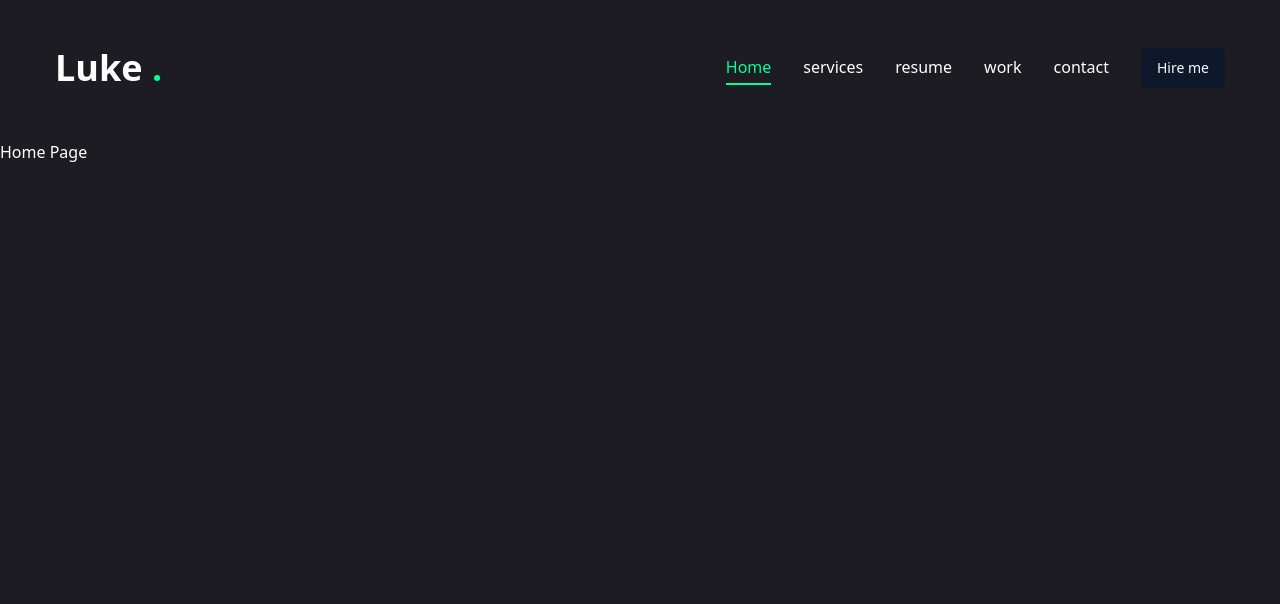
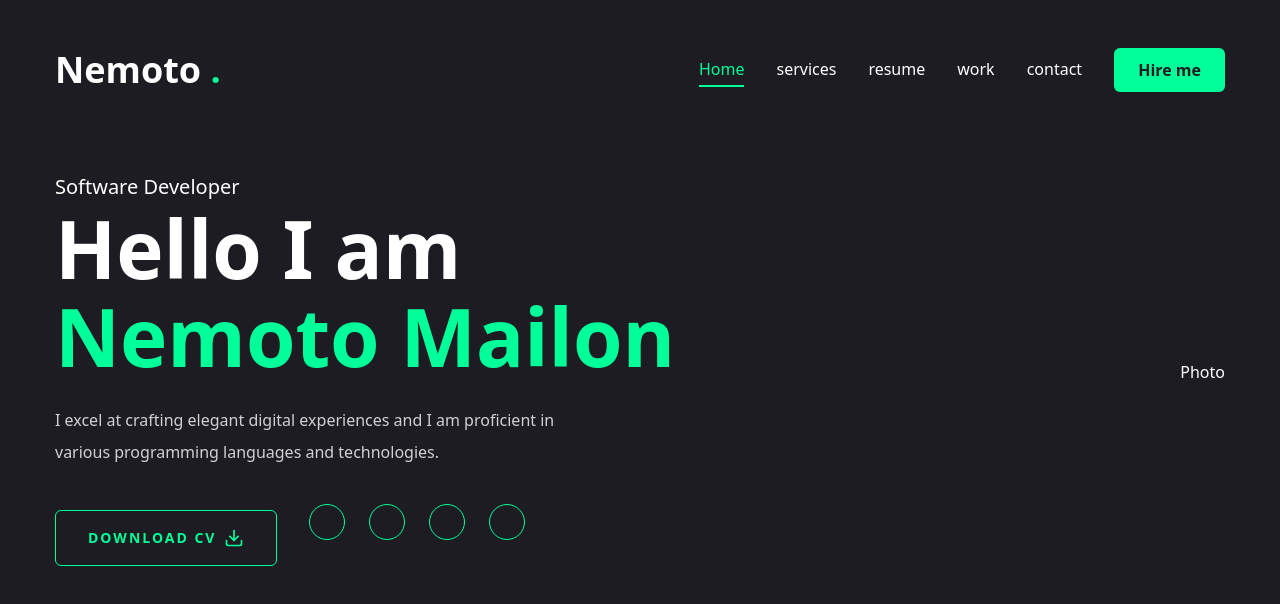
Before and after one commit to Maylon-tech/devPort, a Next.js app: page / in a window 1280 px wide. Shown: the top 604 px of the page. Built offline with nearby package versions, Linux system fonts and the light colour scheme.

Commit message:
starting developing hero section

```diff
--- a/package.json
+++ b/package.json
@@ -22,6 +22,7 @@
     "next": "14.2.3",
     "react": "^18",
     "react-dom": "^18",
+    "react-icons": "^5.5.0",
     "tailwind-merge": "^2.3.0",
     "tailwindcss-animate": "^1.0.7"
   },
--- a/src/app/globals.css
+++ b/src/app/globals.css
@@ -6,4 +6,16 @@
   body {
     @apply font-primary bg-primary text-white leading-loose;
   }
+
+  .h1 {
+    @apply text-[48px] xl:text-[80px] leading-[1.1] font-semibold;
+  }
+
+  .h2 {
+    @apply text-[36px] xl:text-[48px] leading-[1.1] font-semibold;
+  }
+
+  .h3 {
+    @apply text-[20px] xl:text-[24px] leading-[1.1] font-semibold;
+  }
 }
--- a/src/app/page.tsx
+++ b/src/app/page.tsx
@@ -1,9 +1,44 @@
 
+import Socials from '@/components/Socials'
+import { Button } from '@/components/ui/button'
+import { FiDownload } from 'react-icons/fi'
 
 export default function Home() {
   return (
-    <main>
-      <h1>Home Page</h1>
-    </main>
+    <section className="h-full">
+      <div className="container mx-auto h-full">
+        <div className="flex flex-col xl:flex-row items-center justify-between xl:pt-8 xl:pb-24">
+
+          <div className='text-center xl:text-left'>
+            <span className='text-xl'>Software Developer</span>
+            <h1 className="h1 mb-6">
+              Hello I am <br /> <span className='text-accent'>Nemoto Mailon</span>
+            </h1>
+            <p className="max-w-[500px] mb-9 text-white/80">
+              I excel at crafting elegant digital experiences and I am proficient in various programming languages and technologies.
+            </p>
+            {/* btn and socials */}
+            <div className="flex flex-col xl:flex-row items-center gap-8">
+              <Button
+                variant="outline"
+                size="lg"
+                className='uppercase flex items-center gap-2'
+              >
+                <span>Download CV</span>
+                <FiDownload className='text-xl' />
+              </Button>
+              <div className="mb-8 xl: mb-0">
+                <Socials
+                  containerStyles="flex gap-6"
+                  iconStyles="w-9 h-9 border border-accent rounded-full flex justify-center items-center text-accent text-base hover:bg-accent hover:
+                  text-primary hover:transition-all duration-300"
+                />
+              </div>
+            </div>
+          </div>
+          <div>Photo</div>
+        </div>
+      </div>
+    </section>
   )
 }
--- a/src/components/Header.tsx
+++ b/src/components/Header.tsx
@@ -1,6 +1,7 @@
 import Link from "next/link"
 import Nav from "./Nav"
 import { Button } from "./ui/button"
+import MobileNav from "./MobileNav"
 
 const Header = () => {
   return (
@@ -9,7 +10,7 @@ const Header = () => {
         {/* LOGO */}
         <Link href="/">
           <h1 className="text-4xl font-semibold">
-            Luke <span className="text-accent">.</span>
+            Nemoto <span className="text-accent">.</span>
           </h1>
         </Link>
 
@@ -21,6 +22,10 @@ const Header = () => {
           </Link>
         </div>
 
+        {/* Mobile Nav */}
+        <div className="xl:hidden">
+          <MobileNav />
+        </div>
 
       </div>
     </header>
--- /dev/null
+++ b/src/components/MobileNav.tsx
@@ -0,0 +1,72 @@
+"use client"
+
+import { Sheet, SheetContent, SheetTrigger } from '@/components/ui/sheet'
+import { usePathname } from 'next/navigation'
+import Link from 'next/link'
+import { CiMenuFries } from 'react-icons/ci'
+import { link } from 'fs'
+
+const links = [
+    {
+        name: "home",
+        path: "/"
+      },
+      {
+        name: "services",
+        path: "/services"
+      },
+      {
+        name: "resume",
+        path: "/resume"
+      },
+      {
+        name: "work",
+        path: "/work"
+      },
+      {
+        name: "contact",
+        path: "/contact"
+      },
+]
+
+const MobileNav = () => {
+    const pathname = usePathname()
+
+  return (
+    <Sheet>
+      <SheetTrigger className="flex justify-center items-center">
+        <CiMenuFries className="text-[32px] text-accent" />
+          </SheetTrigger>
+          <SheetContent>
+              {/* logo */}
+              <div className='mt-32 mb-40 text-center text-2xl'>
+                  <Link href="/">
+                      <h1 className="text-4xl font-semibold">
+                      Nemoto <span className="text-accent">.</span></h1></Link>
+              </div>
+              {/* nav */}
+              <div className="flex flex-col justify-center items-center gap-8">
+                  {
+                      links.map((link, index) => {
+                          return (
+                              <Link
+                                href={link.path}
+                                key={index}
+                                  className={`${
+                                    link.path === pathname && "text-accent border-2 border-accent"
+                                } text-xl capitalize hover:text-accent transition-all`}
+                              >
+                                  { link.name }
+                              </Link>
+                          )
+                      })
+                  }
+              </div>
+
+
+          </SheetContent>
+    </Sheet>
+  )
+}
+
+export default MobileNav
--- /dev/null
+++ b/src/components/Socials.tsx
@@ -0,0 +1,38 @@
+import Link from "next/link"
+
+import {
+    FaGithub,
+    FaLinkedinIn,
+    FaYoutube,
+    FaTwitter
+} from 'react-icons/fa'
+
+const socials = [
+    { icon: <FaGithub />, path: "" },
+    { icon: <FaLinkedinIn />, path: "" },
+    { icon: <FaYoutube />, path: "" },
+    { icon: <FaTwitter/>, path: "" },
+]
+
+
+const Socials = ({ containerStyles, iconStyles }:any) => {
+  return (
+    <div className={containerStyles}>
+      {
+        socials.map((item, index) => {
+            return (
+                <Link
+                    key={index}
+                    href={item.path}
+                    className={iconStyles}
+                >
+                    {item.icon}
+                </Link>
+            )
+        })
+      }
+    </div>
+  )
+}
+
+export default Socials
--- a/src/components/StairTransition.tsx
+++ b/src/components/StairTransition.tsx
@@ -13,6 +13,15 @@ const StairTransition = () => {
         <div className="h-screen w-screen fixed top-0 left-0 right-0 pointer-events-none z-40 flex">
             <Stairs />
         </div>
+
+        <motion.div
+          className="h-screen w-screen fixed bg-primary top-0 pointer-events-none"
+          initial={{ opacity: 1 }}
+          animate={{
+            opacity: 0,
+            transition: { delay: 1, duration: 0.4, ease: "easeInOut" }
+          }}
+        />
       </div>
     </AnimatePresence>
   )
--- a/src/components/Stairs.tsx
+++ b/src/components/Stairs.tsx
@@ -1,4 +1,4 @@
-import { animate, motion } from 'framer-motion'
+import { motion, animate } from 'framer-motion'
 
 // variants
 const stairAnimation = {
@@ -15,7 +15,7 @@ const stairAnimation = {
 
 
 // Calculate the reverse index for staggred delay
-const reverseIndex = (index) => {
+const reverseIndex = (index:any) => {
     const totalSteps = 6
     return totalSteps - index - 1
 }
--- a/src/components/ui/button.tsx
+++ b/src/components/ui/button.tsx
@@ -5,25 +5,18 @@ import { cva, type VariantProps } from "class-variance-authority"
 import { cn } from "@/lib/utils"
 
 const buttonVariants = cva(
-  "inline-flex items-center justify-center whitespace-nowrap rounded-md text-sm font-medium ring-offset-white transition-colors focus-visible:outline-none focus-visible:ring-2 focus-visible:ring-slate-950 focus-visible:ring-offset-2 disabled:pointer-events-none disabled:opacity-50 dark:ring-offset-slate-950 dark:focus-visible:ring-slate-300",
+  "inline-flex items-center justify-center whitespace-nowrap rounded-md text-base font-semibold ring-offset-white transition-colors",
   {
     variants: {
       variant: {
-        default: "bg-slate-900 text-slate-50 hover:bg-slate-900/90 dark:bg-slate-50 dark:text-slate-900 dark:hover:bg-slate-50/90",
-        destructive:
-          "bg-red-500 text-slate-50 hover:bg-red-500/90 dark:bg-red-900 dark:text-slate-50 dark:hover:bg-red-900/90",
-        outline:
-          "border border-slate-200 bg-white hover:bg-slate-100 hover:text-slate-900 dark:border-slate-800 dark:bg-slate-950 dark:hover:bg-slate-800 dark:hover:text-slate-50",
-        secondary:
-          "bg-slate-100 text-slate-900 hover:bg-slate-100/80 dark:bg-slate-800 dark:text-slate-50 dark:hover:bg-slate-800/80",
-        ghost: "hover:bg-slate-100 hover:text-slate-900 dark:hover:bg-slate-800 dark:hover:text-slate-50",
-        link: "text-slate-900 underline-offset-4 hover:underline dark:text-slate-50",
+        default: "bg-accent text-primary hover:bg-accent-hover",
+        primary: "bg-primary text-white",
+        outline: "border border-accent bg-transparent text-accent hover:bg-accent hover:text-primary",
       },
       size: {
-        default: "h-10 px-4 py-2",
-        sm: "h-9 rounded-md px-3",
-        lg: "h-11 rounded-md px-8",
-        icon: "h-10 w-10",
+        default: "h-[44px] px-6",
+        md: "h-[48px] px-6",
+        lg: "h-[56px] text-sm uppercase tracking-[2px] px-8",
       },
     },
     defaultVariants: {
--- a/src/components/ui/sheet.tsx
+++ b/src/components/ui/sheet.tsx
@@ -3,7 +3,7 @@
 import * as React from "react"
 import * as SheetPrimitive from "@radix-ui/react-dialog"
 import { cva, type VariantProps } from "class-variance-authority"
-import { X } from "lucide-react"
+import { IoMdClose } from "react-icons/io"
 
 import { cn } from "@/lib/utils"
 
@@ -31,7 +31,7 @@ const SheetOverlay = React.forwardRef<
 SheetOverlay.displayName = SheetPrimitive.Overlay.displayName
 
 const sheetVariants = cva(
-  "fixed z-50 gap-4 bg-white p-6 shadow-lg transition ease-in-out data-[state=open]:animate-in data-[state=closed]:animate-out data-[state=closed]:duration-300 data-[state=open]:duration-500 dark:bg-slate-950",
+  "fixed z-50 gap-4 bg-primary p-6 shadow-lg transition ease-in-out data-[state=open]:animate-in data-[state=closed]:animate-out data-[state=closed]:duration-300 data-[state=open]:duration-500 dark:bg-slate-950",
   {
     variants: {
       side: {
@@ -40,7 +40,7 @@ const sheetVariants = cva(
           "inset-x-0 bottom-0 border-t data-[state=closed]:slide-out-to-bottom data-[state=open]:slide-in-from-bottom",
         left: "inset-y-0 left-0 h-full w-3/4 border-r data-[state=closed]:slide-out-to-left data-[state=open]:slide-in-from-left sm:max-w-sm",
         right:
-          "inset-y-0 right-0 h-full w-3/4  border-l data-[state=closed]:slide-out-to-right data-[state=open]:slide-in-from-right sm:max-w-sm",
+          "inset-y-0 right-0 h-full w-3/4 data-[state=closed]:slide-out-to-right data-[state=open]:slide-in-from-right sm:max-w-sm",
       },
     },
     defaultVariants: {
@@ -65,8 +65,8 @@ const SheetContent = React.forwardRef<
       {...props}
     >
       {children}
-      <SheetPrimitive.Close className="absolute right-4 top-4 rounded-sm opacity-70 ring-offset-white transition-opacity hover:opacity-100 focus:outline-none focus:ring-2 focus:ring-slate-950 focus:ring-offset-2 disabled:pointer-events-none data-[state=open]:bg-slate-100 dark:ring-offset-slate-950 dark:focus:ring-slate-300 dark:data-[state=open]:bg-slate-800">
-        <X className="h-4 w-4" />
+      <SheetPrimitive.Close className="absolute right-8 top-8 transition-opacity hover:opacity-100 outline-none">
+        <IoMdClose className="text-3xl text-accent" />
         <span className="sr-only">Close</span>
       </SheetPrimitive.Close>
     </SheetPrimitive.Content>
```
Also changed, not shown: 1 other file (tests, documents, lock files or other folders).
